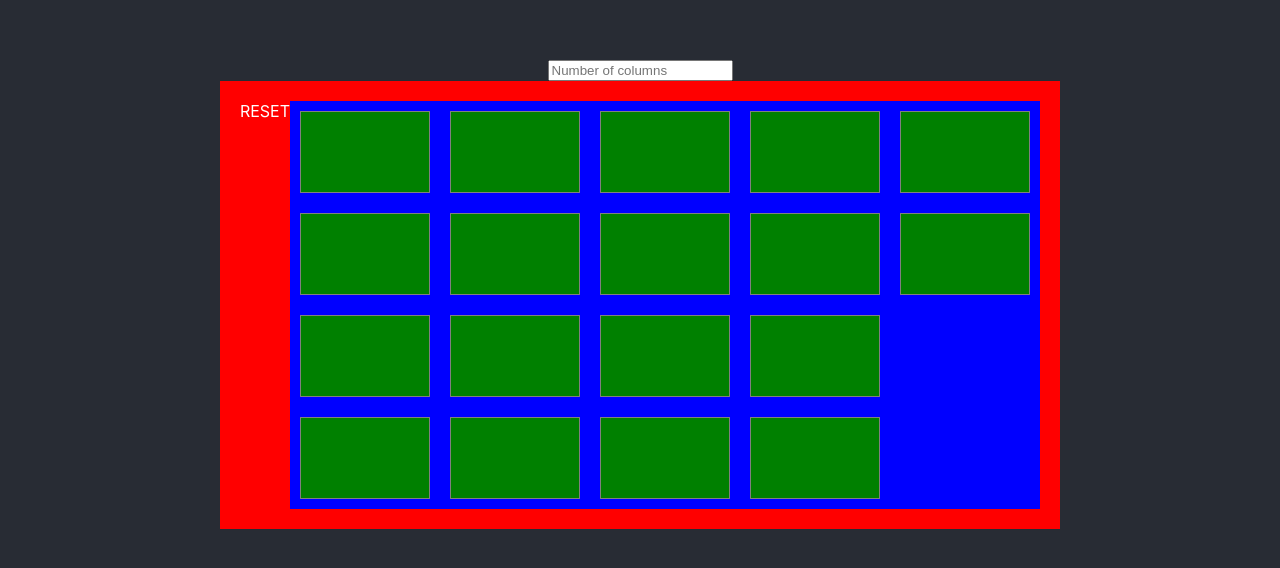
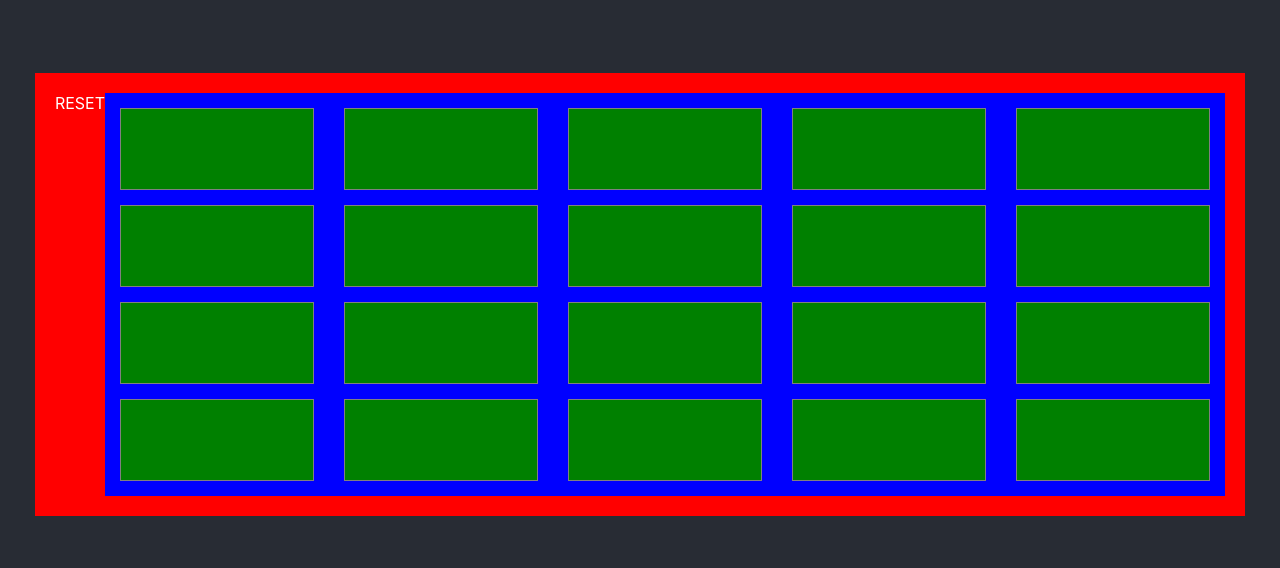
Before and after one commit to jfspencer/memory, a React (Create React App) app: page / in a window 1280 px wide. Shown: the part 106-674 px from the top of the page. Built offline with nearby package versions, Linux system fonts and the light colour scheme.

Commit message:
variable length characters

```diff
--- a/src/App.tsx
+++ b/src/App.tsx
@@ -7,7 +7,6 @@ import './App.css';
 const App: FC = () => {
   return (
     <div className="App">
-    <input placeholder={'Number of columns'} />
     <Provider store={store}>
       <GameBoard />
     </Provider>
--- a/src/component/Card.tsx
+++ b/src/component/Card.tsx
@@ -4,7 +4,7 @@ import { CardState } from '../util/utils';
 import { CardTap } from '../state/SessionState';
 
 const style = {
-    base: {color:'black', fontSize: '70px', width: '10vw', height:'10vh', border: '1px solid gray', transition:'all 0.2s'},
+    base: {color:'black', fontSize: '70px', width: '15vw', height:'10vh', border: '1px solid gray', transition:'all 0.2s'},
     inactive: {backgroundColor: 'green'},
     active: {backgroundColor: 'rgb(235,235,235)'},
 }
@@ -23,7 +23,7 @@ const _Card: FC<Props> = ({card, CardTap, turn}) => {
     : !!turn.find(v => v.id === card.id)
         ? <div style={activeCard}>{card.char}</div>
         : <div style={inactiveCard}></div>
-    return (<div style={{padding:'10px'}} onClick={toggleState}> {cardState}</div>
+    return (<div style={{margin:'15px'}} onClick={toggleState}> {cardState}</div>
     )
 }
 
--- a/src/util/utils.ts
+++ b/src/util/utils.ts
@@ -2,11 +2,11 @@ import {flatMap, shuffle, chunk} from 'lodash/fp'
 import { store } from '../state';
 import { getPrefs } from '../state/SessionState';
 
-export type validChar = 'A' | 'B' | 'C' | 'D' | 'E' | 'F' | 'G' | 'H' | '@'
+export type validChar = 'A' | 'B' | 'C' | 'D' | 'E' | 'F' | 'G' | 'H' | '@' | 'SDLKFJ'
 export type CardState = {char:validChar, found: boolean, id: number}
 export type GameConfig = CardState[][]
 
-const gameChars: validChar[] = ['A' , 'B' , 'C' , 'D' , 'E' , 'F' , 'G' , 'H', '@']
+const gameChars: validChar[] = ['A' , 'B' , 'C' , 'D' , 'E' , 'F' , 'G' , 'H', '@', 'SDLKFJ']
 let count = 0
 export const genGameBoard = ():GameConfig => {
     //const {columns = 4, symbols }:{columns: number, symbols: string} = getPrefs(store.getState())
```
